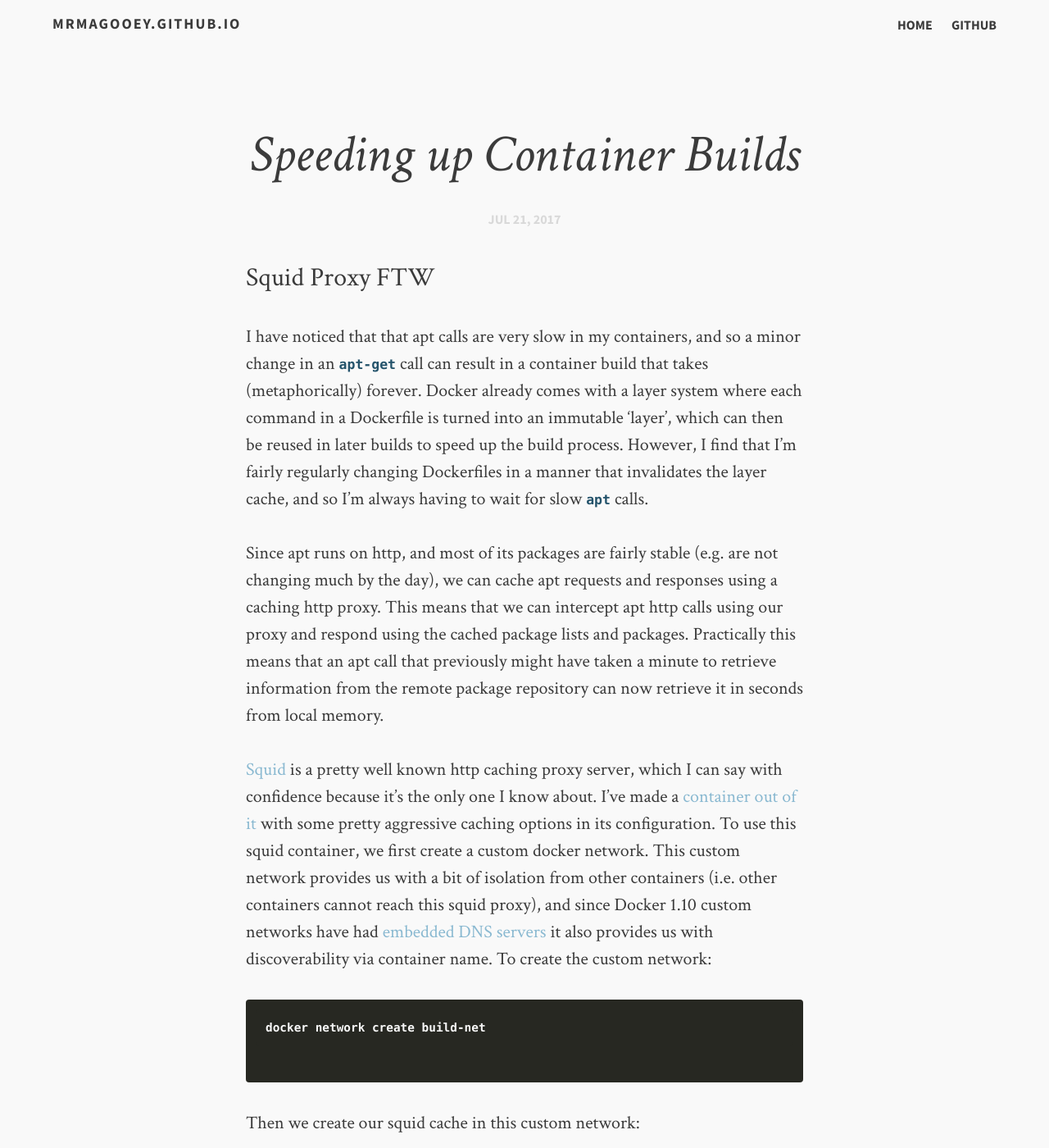
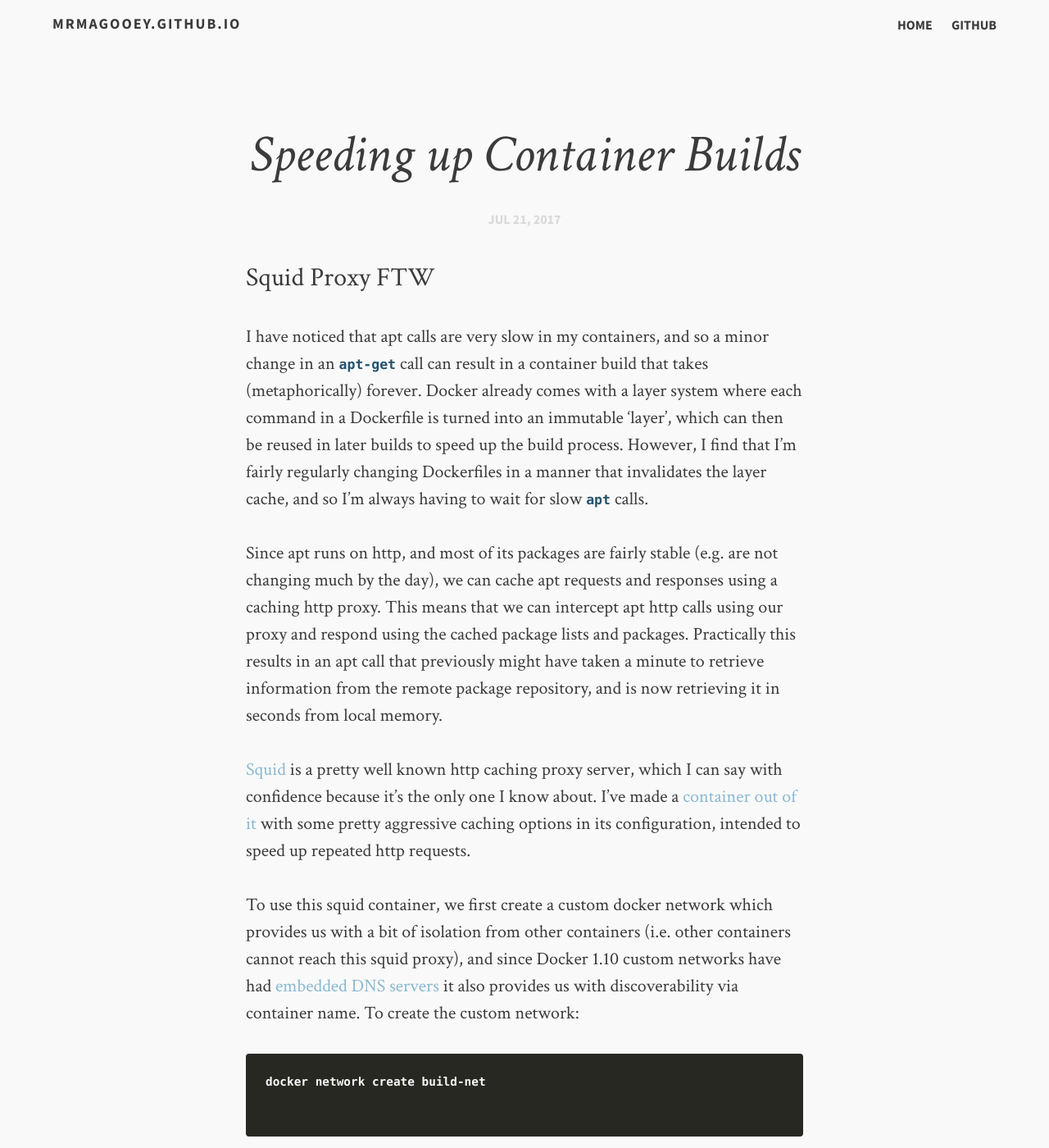
Before and after one commit to mrmagooey/mrmagooey.github.io, a Jekyll site: the page built from _posts/2017-07-21-speeding-up-container-builds.md, in a window 1280 px wide and 1400 px high. Shown: the whole window at 82% size. Built offline with Jekyll 4.4.1, drawn with Linux system fonts in a browser that asks for light colours.

Commit message:
minor changes in speeding-up-container-builds

```diff
--- a/_posts/2017-07-21-speeding-up-container-builds.md
+++ b/_posts/2017-07-21-speeding-up-container-builds.md
@@ -6,11 +6,13 @@ category: articles
 tags: [docker, containers]
 ---
 
-I have noticed that that apt calls are very slow in my containers, and so a minor change in an `apt-get` call can result in a container build that takes (metaphorically) forever. Docker already comes with a layer system where each command in a Dockerfile is turned into an immutable 'layer', which can then be reused in later builds to speed up the build process. However, I find that I'm fairly regularly changing Dockerfiles in a manner that invalidates the layer cache, and so I'm always having to wait for slow `apt` calls.
+I have noticed that apt calls are very slow in my containers, and so a minor change in an `apt-get` call can result in a container build that takes (metaphorically) forever. Docker already comes with a layer system where each command in a Dockerfile is turned into an immutable 'layer', which can then be reused in later builds to speed up the build process. However, I find that I'm fairly regularly changing Dockerfiles in a manner that invalidates the layer cache, and so I'm always having to wait for slow `apt` calls.
 
-Since apt runs on http, and most of its packages are fairly stable (e.g. are not changing much by the day), we can cache apt requests and responses using a caching http proxy. This means that we can intercept apt http calls using our proxy and respond using the cached package lists and packages. Practically this means that an apt call that previously might have taken a minute to retrieve information from the remote package repository can now retrieve it in seconds from local memory.
+Since apt runs on http, and most of its packages are fairly stable (e.g. are not changing much by the day), we can cache apt requests and responses using a caching http proxy. This means that we can intercept apt http calls using our proxy and respond using the cached package lists and packages. Practically this results in an apt call that previously might have taken a minute to retrieve information from the remote package repository, and is now retrieving it in seconds from local memory.
 
-[Squid](http://www.squid-cache.org/) is a pretty well known http caching proxy server, which I can say with confidence because it's the only one I know about. I've made a [container out of it](https://github.com/mrmagooey/aggressive-squid-cache) with some pretty aggressive caching options in its configuration. To use this squid container, we first create a custom docker network. This custom network provides us with a bit of isolation from other containers (i.e. other containers cannot reach this squid proxy), and since Docker 1.10 custom networks have had [embedded DNS servers](https://docs.docker.com/engine/userguide/networking/configure-dns/) it also provides us with discoverability via container name. To create the custom network:
+[Squid](http://www.squid-cache.org/) is a pretty well known http caching proxy server, which I can say with confidence because it's the only one I know about. I've made a [container out of it](https://github.com/mrmagooey/aggressive-squid-cache) with some pretty aggressive caching options in its configuration, intended to speed up repeated http requests.
+
+To use this squid container, we first create a custom docker network which provides us with a bit of isolation from other containers (i.e. other containers cannot reach this squid proxy), and since Docker 1.10 custom networks have had [embedded DNS servers](https://docs.docker.com/engine/userguide/networking/configure-dns/) it also provides us with discoverability via container name. To create the custom network:
 
     docker network create build-net
 
```
